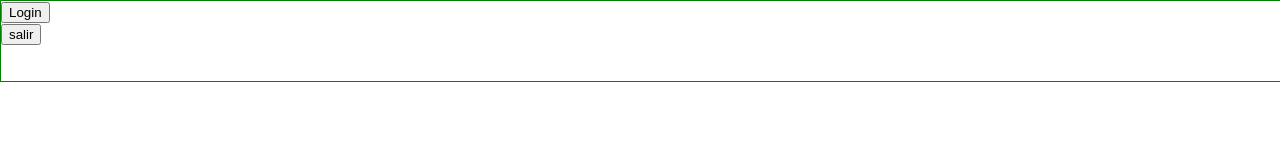
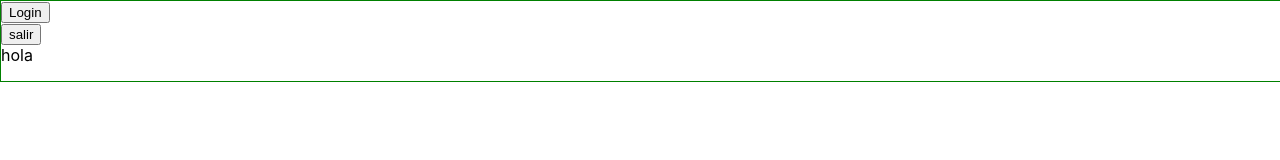
Before and after one commit to MarkoAyala/AC-Frontend, a React (Create React App) app in the folder Ecom/frontend/: page / in a window 1280 px wide. Shown: the top 160 px of the page. Built offline with nearby package versions, Linux system fonts and the light colour scheme.

Commit message:
navbar in progress

```diff
--- a/Ecom/frontend/src/Views/Navbar.tsx
+++ b/Ecom/frontend/src/Views/Navbar.tsx
@@ -14,6 +14,7 @@ function Navbar() {
     <div style={{width:"100%", height:"80px", border:"1px solid green"}}>
         <LogginButton/>
         <LogOutButton/>
+        <div>hola</div>
     </div>
   )
 }
```
